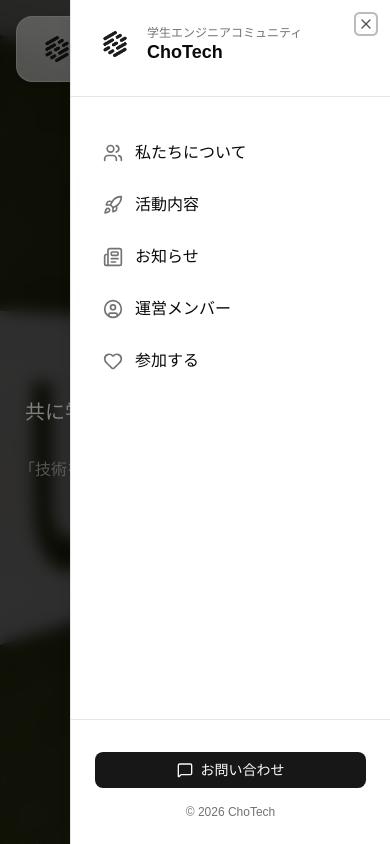
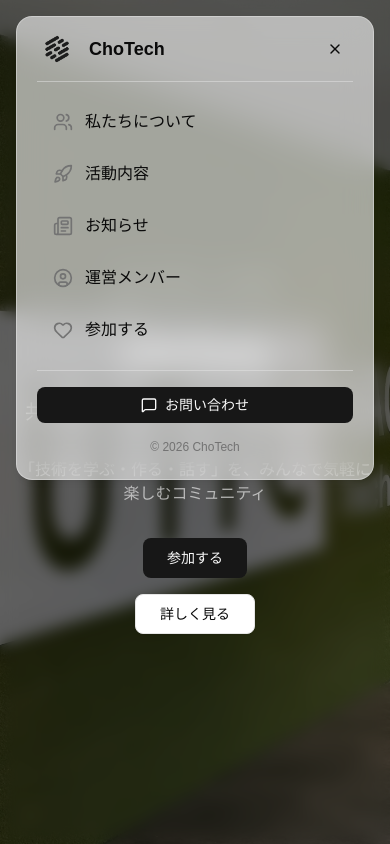
Before and after one commit to nu-chotech/hp, a Next.js app: page / in a window 390 px wide. Both pictures are taken after a click on the button "メニューを開く". Shown: the top 844 px of the page. Built offline with nearby package versions, Linux system fonts and the light colour scheme; a web font is replaced by a local one.

Commit message:
refactor: replace mobile menu Sheet component with motion/react floating expand animation

```diff
--- a/src/components/Header.tsx
+++ b/src/components/Header.tsx
@@ -1,20 +1,12 @@
 "use client";
 
 import { ChevronRight, Menu, MessageSquare, X } from "lucide-react";
-import { motion, type Variants } from "motion/react";
-import Image from "next/image";
+import { AnimatePresence, motion, type Variants } from "motion/react";
 import { useEffect, useState } from "react";
 import { Logo } from "@/components/shared/Logo";
 import { SmoothLink } from "@/components/shared/SmoothLink";
 import { Button } from "@/components/ui/button";
 import { Separator } from "@/components/ui/separator";
-import {
-  Sheet,
-  SheetContent,
-  SheetHeader,
-  SheetTitle,
-  SheetTrigger,
-} from "@/components/ui/sheet";
 import { navLinks, siteConfig } from "@/config/site";
 import { cn } from "@/lib/utils";
 
@@ -43,6 +35,47 @@
   },
 };
 
+// モバイルメニューコンテナのアニメーション
+const mobileMenuVariants: Variants = {
+  hidden: {
+    height: 0,
+    opacity: 0,
+  },
+  visible: {
+    height: "auto",
+    opacity: 1,
+    transition: {
+      height: { duration: 0.4, ease: [0.25, 0.8, 0.25, 1] },
+      opacity: { duration: 0.3 },
+      staggerChildren: 0.05,
+      delayChildren: 0.15,
+    },
+  },
+  exit: {
+    height: 0,
+    opacity: 0,
+    transition: {
+      height: { duration: 0.3, ease: [0.25, 0.8, 0.25, 1] },
+      opacity: { duration: 0.2 },
+    },
+  },
+};
+
+// モバイルナビアイテムのアニメーション
+const mobileNavItemVariants: Variants = {
+  hidden: { opacity: 0, y: -12 },
+  visible: {
+    opacity: 1,
+    y: 0,
+    transition: { duration: 0.3, ease: "easeOut" },
+  },
+  exit: {
+    opacity: 0,
+    y: -8,
+    transition: { duration: 0.15 },
+  },
+};
+
 export function Header() {
   const [isScrolled, setIsScrolled] = useState(false);
   const [isOpen, setIsOpen] = useState(false);
@@ -56,7 +89,8 @@
     return () => window.removeEventListener("scroll", handleScroll);
   }, []);
 
-  const closeSheet = () => setIsOpen(false);
+  const closeMenu = () => setIsOpen(false);
+  const toggleMenu = () => setIsOpen((prev) => !prev);
 
   return (
     <header className="fixed top-4 left-0 right-0 z-50 px-4">
@@ -96,14 +130,13 @@
               ))}
             </nav>
 
-            {/* Mobile Menu */}
+            {/* Mobile Menu Toggle */}
             <motion.div variants={navItemVariants} className="lg:hidden">
-              <Sheet open={isOpen} onOpenChange={setIsOpen}>
-                <SheetTrigger asChild>
               <Button
                 variant="ghost"
                 size="icon"
                 className="relative h-9 w-9"
+                onClick={toggleMenu}
               >
                 <Menu
                   className={cn(
@@ -114,49 +147,35 @@
                 <X
                   className={cn(
                     "w-5 h-5 absolute transition-all duration-300",
-                        isOpen
-                          ? "rotate-0 opacity-100"
-                          : "-rotate-90 opacity-0",
+                    isOpen ? "rotate-0 opacity-100" : "-rotate-90 opacity-0",
                   )}
                 />
                 <span className="sr-only">メニューを開く</span>
               </Button>
-                </SheetTrigger>
-                <SheetContent
-                  side="right"
-                  className="w-[320px] p-0 flex flex-col"
+            </motion.div>
+          </div>
+
+          {/* Mobile Menu Content - Floating Expand */}
+          <AnimatePresence>
+            {isOpen && (
+              <motion.div
+                variants={mobileMenuVariants}
+                initial="hidden"
+                animate="visible"
+                exit="exit"
+                className="overflow-hidden lg:hidden"
               >
-                  {/* Header */}
-                  <SheetHeader className="p-6 pb-4">
-                    <SheetTitle className="flex items-center gap-3">
-                      <Image
-                        src="/icon.png"
-                        alt={siteConfig.name}
-                        width={40}
-                        height={40}
-                        className="rounded-xl"
-                      />
-                      <div className="text-left">
-                        <p className="text-xs text-muted-foreground font-normal">
-                          {siteConfig.description}
-                        </p>
-                        <p className="font-bold text-lg leading-tight">
-                          {siteConfig.name}
-                        </p>
-                      </div>
-                    </SheetTitle>
-                  </SheetHeader>
-
-                  <Separator />
-
                 {/* Navigation */}
-                  <nav className="flex-1 p-4">
-                    <ul className="space-y-1">
+                <nav className="py-4 border-t border-border/50">
+                  <motion.ul className="space-y-1">
                     {navLinks.map((link) => (
-                        <li key={link.href}>
+                      <motion.li
+                        key={link.href}
+                        variants={mobileNavItemVariants}
+                      >
                         <SmoothLink
                           href={link.href}
-                            onNavigate={closeSheet}
+                          onNavigate={closeMenu}
                           className="flex items-center gap-3 px-4 py-3 rounded-lg hover:bg-muted transition-colors group"
                         >
                           {link.icon && (
@@ -165,19 +184,22 @@
                           <span className="flex-1">{link.label}</span>
                           <ChevronRight className="w-4 h-4 text-muted-foreground opacity-0 -translate-x-2 group-hover:opacity-100 group-hover:translate-x-0 transition-all" />
                         </SmoothLink>
-                        </li>
+                      </motion.li>
                     ))}
-                    </ul>
+                  </motion.ul>
                 </nav>
 
-                  <Separator />
+                <Separator className="opacity-50" />
 
                 {/* Footer */}
-                  <div className="p-6 pt-4">
-                    <Button asChild className="w-full" onClick={closeSheet}>
+                <motion.div
+                  variants={mobileNavItemVariants}
+                  className="py-4 pb-6"
+                >
+                  <Button asChild className="w-full" onClick={closeMenu}>
                     <SmoothLink
                       href="#contact"
-                        onNavigate={closeSheet}
+                      onNavigate={closeMenu}
                       className="flex items-center justify-center gap-2"
                     >
                       <MessageSquare className="w-4 h-4" />
@@ -187,11 +209,10 @@
                   <p className="text-xs text-center text-muted-foreground mt-4">
                     {siteConfig.copyright}
                   </p>
-                  </div>
-                </SheetContent>
-              </Sheet>
                 </motion.div>
-          </div>
+              </motion.div>
+            )}
+          </AnimatePresence>
         </motion.div>
       </div>
     </header>
```
Lines whose indentation alone changed are shown as unchanged.
